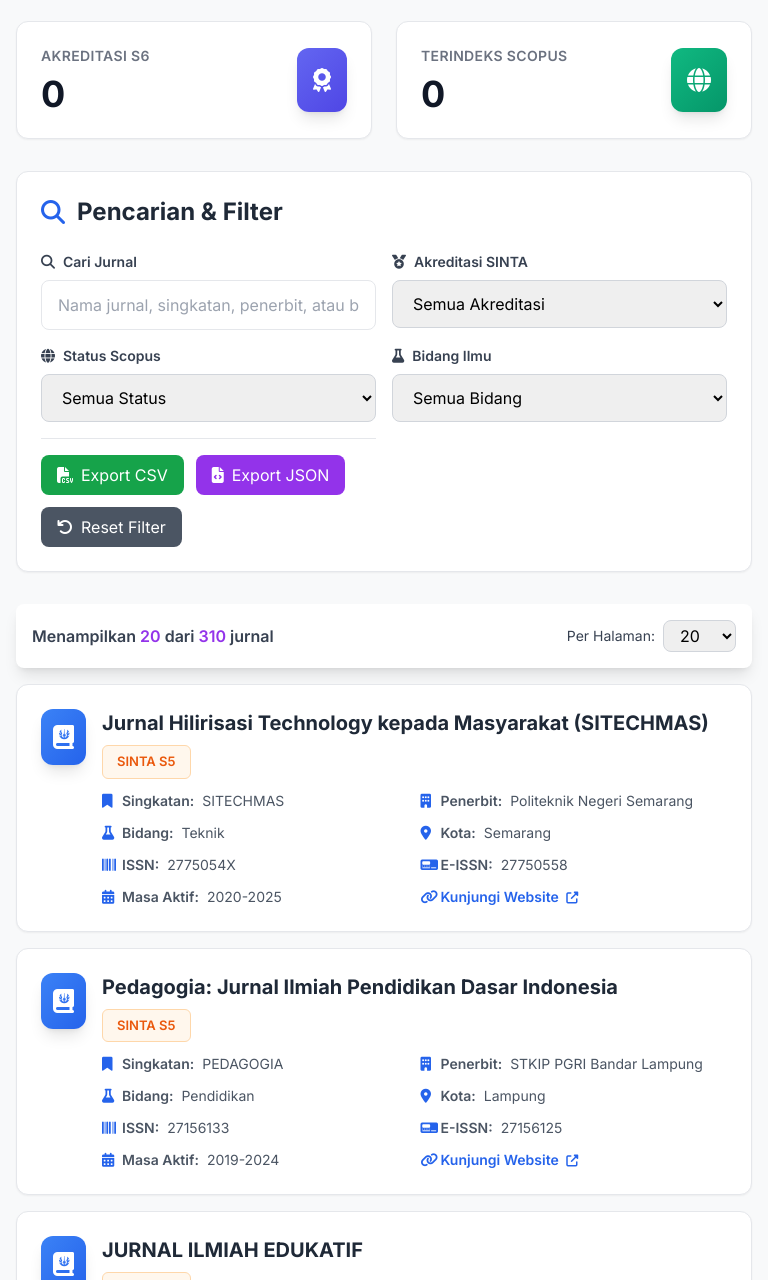
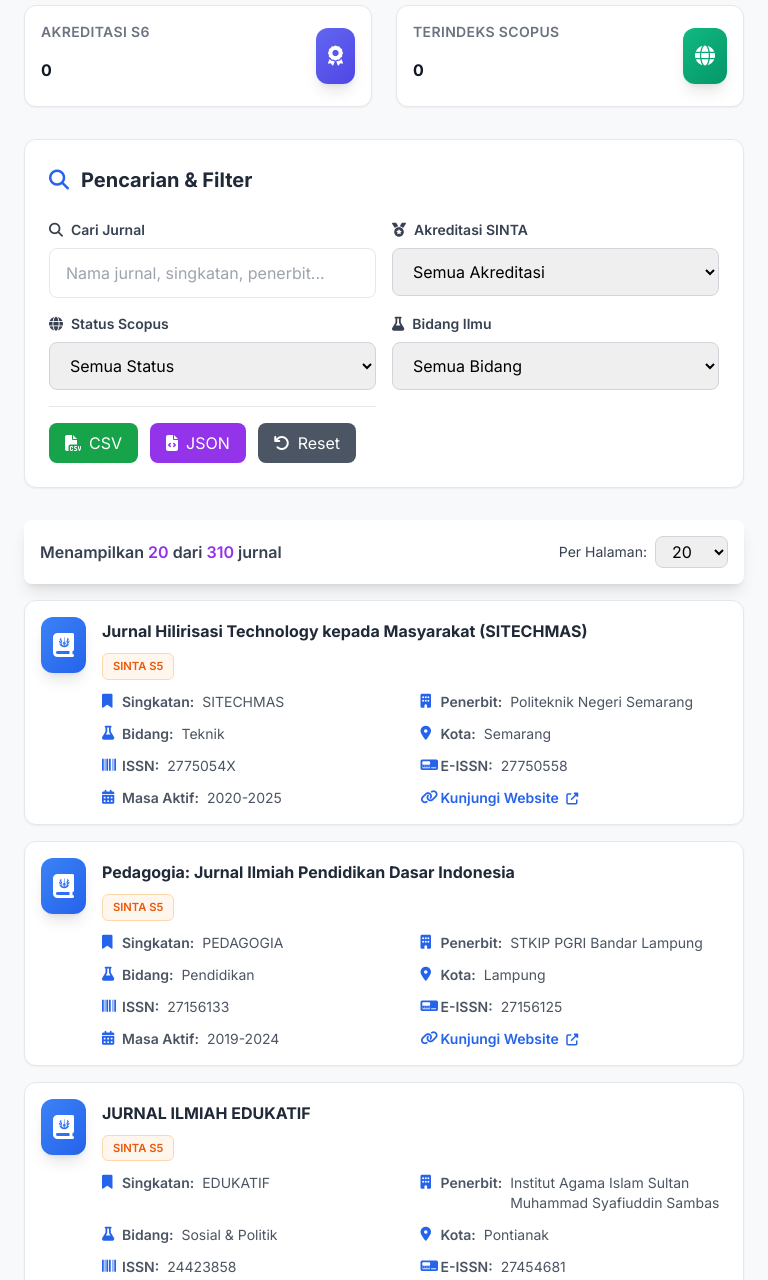
Before and after one commit to AdenSahwaludin/bivisualizer, a plain HTML site: page index.html in a window 768 px wide. Shown: the part 235-1515 px from the top of the page. Drawn offline with nearby package versions, Linux system fonts and the light colour scheme.

Commit message:
feat: Add mobile-friendly responsive design
- Add responsive CSS for mobile, tablet, and desktop
- Optimize typography scaling for smaller screens
- Make buttons and inputs touch-friendly
- Improve card layouts with text wrapping
- Stack layouts vertically on mobile
- Reduce chart heights on smaller screens
- Update all 3 pages (index, analytics, about)
- Optimize journal cards for mobile viewing

```diff
--- a/index.html
+++ b/index.html
@@ -149,10 +149,8 @@
         display: none;
       }
 
-      @media (max-width: 768px) {
-        .mobile-menu.active {
-          display: block;
-        }
+      .mobile-menu.active {
+        display: block;
       }
 
       /* Clean input styles */
@@ -170,6 +168,108 @@
         outline: none;
         border-color: #3b82f6;
         box-shadow: 0 0 0 3px rgba(59, 130, 246, 0.1);
+      }
+
+      /* Mobile Optimizations */
+      @media (max-width: 768px) {
+        /* Smaller text on mobile */
+        h1 {
+          font-size: 1.125rem !important;
+        }
+
+        h2 {
+          font-size: 1.25rem !important;
+        }
+
+        h3 {
+          font-size: 1rem !important;
+        }
+
+        /* Better spacing on mobile */
+        .container {
+          padding-left: 1rem !important;
+          padding-right: 1rem !important;
+        }
+
+        /* Stat cards stack nicely */
+        .stat-card {
+          margin-bottom: 1rem;
+        }
+
+        /* Make buttons full width on mobile */
+        .mobile-full-width {
+          width: 100%;
+        }
+
+        /* Better card padding on mobile */
+        .card-hover {
+          padding: 1rem !important;
+        }
+
+        /* Hide less important info on mobile */
+        .mobile-hide {
+          display: none;
+        }
+
+        /* Smaller badges on mobile */
+        .badge {
+          font-size: 0.7rem;
+          padding: 0.25rem 0.625rem;
+        }
+
+        /* Better table/grid layout on mobile */
+        .mobile-stack {
+          grid-template-columns: 1fr !important;
+        }
+
+        /* Hamburger menu */
+        .hamburger {
+          display: flex;
+          flex-direction: column;
+          cursor: pointer;
+          padding: 0.5rem;
+        }
+
+        .hamburger span {
+          width: 24px;
+          height: 2px;
+          background-color: #374151;
+          margin: 3px 0;
+          transition: 0.3s;
+        }
+
+        /* Icon sizes */
+        .stat-blue,
+        .stat-orange,
+        .stat-indigo,
+        .stat-green {
+          padding: 0.75rem !important;
+        }
+
+        .stat-blue i,
+        .stat-orange i,
+        .stat-indigo i,
+        .stat-green i {
+          font-size: 1.25rem !important;
+        }
+
+        /* Footer adjustments */
+        footer {
+          padding: 2rem 0 !important;
+        }
+
+        footer .grid {
+          grid-template-columns: 1fr !important;
+          gap: 2rem !important;
+        }
+      }
+
+      /* Tablet optimizations */
+      @media (min-width: 768px) and (max-width: 1024px) {
+        .container {
+          padding-left: 1.5rem !important;
+          padding-right: 1.5rem !important;
+        }
       }
     </style>
   </head>
@@ -335,35 +435,35 @@
 
       <!-- Search and Filter Section - Clean -->
       <div
-        class="bg-white rounded-xl shadow-sm border border-gray-200 p-6 mb-8"
+        class="bg-white rounded-xl shadow-sm border border-gray-200 p-4 md:p-6 mb-8"
       >
-        <h2 class="text-2xl font-bold text-gray-800 mb-6 flex items-center">
-          <i class="fas fa-search mr-3 text-blue-600"></i>
+        <h2 class="text-xl md:text-2xl font-bold text-gray-800 mb-4 md:mb-6 flex items-center">
+          <i class="fas fa-search mr-2 md:mr-3 text-blue-600"></i>
           Pencarian & Filter
         </h2>
 
-        <div class="grid grid-cols-1 md:grid-cols-2 lg:grid-cols-3 gap-4">
+        <div class="grid grid-cols-1 md:grid-cols-2 lg:grid-cols-3 gap-3 md:gap-4">
           <!-- Search -->
           <div class="lg:col-span-3">
-            <label class="block text-sm font-semibold text-gray-700 mb-2">
+            <label class="block text-xs md:text-sm font-semibold text-gray-700 mb-2">
               <i class="fas fa-search mr-2"></i>Cari Jurnal
             </label>
             <input
               type="text"
               id="searchInput"
-              placeholder="Nama jurnal, singkatan, penerbit, atau bidang ilmu..."
-              class="w-full px-4 py-3 border border-gray-300 rounded-lg focus:ring-2 focus:ring-purple-500 focus:border-transparent"
+              placeholder="Nama jurnal, singkatan, penerbit..."
+              class="w-full px-3 md:px-4 py-2.5 md:py-3 text-sm md:text-base border border-gray-300 rounded-lg focus:ring-2 focus:ring-purple-500 focus:border-transparent"
             />
           </div>
 
           <!-- Sinta Filter -->
           <div>
-            <label class="block text-sm font-semibold text-gray-700 mb-2">
+            <label class="block text-xs md:text-sm font-semibold text-gray-700 mb-2">
               <i class="fas fa-medal mr-2"></i>Akreditasi SINTA
             </label>
             <select
               id="sintaFilter"
-              class="w-full px-4 py-3 border border-gray-300 rounded-lg focus:ring-2 focus:ring-purple-500 focus:border-transparent"
+              class="w-full px-3 md:px-4 py-2.5 md:py-3 text-sm md:text-base border border-gray-300 rounded-lg focus:ring-2 focus:ring-purple-500 focus:border-transparent"
             >
               <option value="all">Semua Akreditasi</option>
               <option value="S5">S5</option>
@@ -373,12 +473,12 @@
 
           <!-- Scopus Filter -->
           <div>
-            <label class="block text-sm font-semibold text-gray-700 mb-2">
+            <label class="block text-xs md:text-sm font-semibold text-gray-700 mb-2">
               <i class="fas fa-globe mr-2"></i>Status Scopus
             </label>
             <select
               id="scopusFilter"
-              class="w-full px-4 py-3 border border-gray-300 rounded-lg focus:ring-2 focus:ring-purple-500 focus:border-transparent"
+              class="w-full px-3 md:px-4 py-2.5 md:py-3 text-sm md:text-base border border-gray-300 rounded-lg focus:ring-2 focus:ring-purple-500 focus:border-transparent"
             >
               <option value="all">Semua Status</option>
               <option value="indexed">Terindeks Scopus</option>
@@ -388,39 +488,39 @@
 
           <!-- Field Filter -->
           <div>
-            <label class="block text-sm font-semibold text-gray-700 mb-2">
+            <label class="block text-xs md:text-sm font-semibold text-gray-700 mb-2">
               <i class="fas fa-flask mr-2"></i>Bidang Ilmu
             </label>
             <select
               id="fieldFilter"
-              class="w-full px-4 py-3 border border-gray-300 rounded-lg focus:ring-2 focus:ring-purple-500 focus:border-transparent"
+              class="w-full px-3 md:px-4 py-2.5 md:py-3 text-sm md:text-base border border-gray-300 rounded-lg focus:ring-2 focus:ring-purple-500 focus:border-transparent"
             >
               <option value="all">Semua Bidang</option>
             </select>
           </div>
 
           <!-- Export Buttons -->
-          <div class="lg:col-span-3 flex flex-wrap gap-3 pt-4 border-t">
+          <div class="lg:col-span-3 flex flex-wrap gap-2 md:gap-3 pt-4 border-t">
             <button
               onclick="exportData('csv')"
-              class="flex items-center space-x-2 bg-green-600 text-white px-4 py-2 rounded-lg hover:bg-green-700 transition"
+              class="flex-1 md:flex-none flex items-center justify-center space-x-2 bg-green-600 text-white px-3 md:px-4 py-2 rounded-lg hover:bg-green-700 transition text-sm md:text-base"
             >
               <i class="fas fa-file-csv"></i>
-              <span>Export CSV</span>
+              <span>CSV</span>
             </button>
             <button
               onclick="exportData('json')"
-              class="flex items-center space-x-2 bg-purple-600 text-white px-4 py-2 rounded-lg hover:bg-purple-700 transition"
+              class="flex-1 md:flex-none flex items-center justify-center space-x-2 bg-purple-600 text-white px-3 md:px-4 py-2 rounded-lg hover:bg-purple-700 transition text-sm md:text-base"
             >
               <i class="fas fa-file-code"></i>
-              <span>Export JSON</span>
+              <span>JSON</span>
             </button>
             <button
               onclick="resetFilters()"
-              class="flex items-center space-x-2 bg-gray-600 text-white px-4 py-2 rounded-lg hover:bg-gray-700 transition"
+              class="flex-1 md:flex-none flex items-center justify-center space-x-2 bg-gray-600 text-white px-3 md:px-4 py-2 rounded-lg hover:bg-gray-700 transition text-sm md:text-base"
             >
               <i class="fas fa-undo"></i>
-              <span>Reset Filter</span>
+              <span>Reset</span>
             </button>
           </div>
         </div>
@@ -428,20 +528,20 @@
 
       <!-- Results Info -->
       <div
-        class="bg-white rounded-lg shadow-lg p-4 mb-4 flex flex-col md:flex-row items-center justify-between gap-4"
+        class="bg-white rounded-lg shadow-lg p-3 md:p-4 mb-4 flex flex-col md:flex-row items-center justify-between gap-3 md:gap-4"
       >
-        <div class="flex items-center space-x-4">
-          <span class="text-gray-700 font-semibold">
+        <div class="flex items-center space-x-2 md:space-x-4">
+          <span class="text-sm md:text-base text-gray-700 font-semibold text-center">
             Menampilkan
             <span class="text-purple-600" id="showingCount">0</span> dari
             <span class="text-purple-600" id="totalCount">0</span> jurnal
           </span>
         </div>
         <div class="flex items-center space-x-2">
-          <label class="text-sm text-gray-700">Per Halaman:</label>
+          <label class="text-xs md:text-sm text-gray-700">Per Halaman:</label>
           <select
             id="perPageSelect"
-            class="px-3 py-1 border border-gray-300 rounded-lg focus:ring-2 focus:ring-purple-500"
+            class="px-2 md:px-3 py-1 text-sm md:text-base border border-gray-300 rounded-lg focus:ring-2 focus:ring-purple-500"
           >
             <option value="10">10</option>
             <option value="20" selected>20</option>
@@ -474,29 +574,29 @@
       <!-- Pagination -->
       <div
         id="pagination"
-        class="hidden bg-white rounded-lg shadow-lg p-4 mt-6"
+        class="hidden bg-white rounded-lg shadow-lg p-3 md:p-4 mt-6"
       >
         <div
-          class="flex flex-col md:flex-row items-center justify-between space-y-4 md:space-y-0"
+          class="flex flex-col md:flex-row items-center justify-between space-y-3 md:space-y-0"
         >
-          <div class="text-gray-700">
+          <div class="text-sm md:text-base text-gray-700 text-center">
             Halaman <span class="font-semibold" id="currentPage">1</span> dari
             <span class="font-semibold" id="totalPages">1</span>
           </div>
-          <div class="flex space-x-2">
+          <div class="flex space-x-2 w-full md:w-auto">
             <button
               id="prevBtn"
               onclick="previousPage()"
-              class="px-4 py-2 bg-purple-600 text-white rounded-lg transition hover:bg-purple-700"
+              class="flex-1 md:flex-none px-3 md:px-4 py-2 text-sm md:text-base bg-purple-600 text-white rounded-lg transition hover:bg-purple-700"
             >
-              <i class="fas fa-chevron-left"></i> Previous
+              <i class="fas fa-chevron-left"></i> <span class="hidden sm:inline">Previous</span><span class="sm:hidden">Prev</span>
             </button>
             <button
               id="nextBtn"
               onclick="nextPage()"
-              class="px-4 py-2 bg-purple-600 text-white rounded-lg transition hover:bg-purple-700"
+              class="flex-1 md:flex-none px-3 md:px-4 py-2 text-sm md:text-base bg-purple-600 text-white rounded-lg transition hover:bg-purple-700"
             >
-              Next <i class="fas fa-chevron-right"></i>
+              <span class="hidden sm:inline">Next</span><span class="sm:hidden">Next</span> <i class="fas fa-chevron-right"></i>
             </button>
           </div>
         </div>
@@ -504,19 +604,19 @@
     </div>
 
     <!-- Footer - Clean Design -->
-    <footer class="bg-gray-800 text-white py-12 mt-16">
+    <footer class="bg-gray-800 text-white py-8 md:py-12 mt-12 md:mt-16">
       <div class="container mx-auto px-4">
-        <div class="grid grid-cols-1 md:grid-cols-3 gap-8 mb-8">
+        <div class="grid grid-cols-1 md:grid-cols-3 gap-6 md:gap-8 mb-6 md:mb-8">
           <div>
-            <div class="flex items-center space-x-3 mb-4">
+            <div class="flex items-center space-x-3 mb-3 md:mb-4">
               <div
                 class="w-10 h-10 bg-blue-500 rounded-lg flex items-center justify-center"
               >
                 <i class="fas fa-book-open text-white"></i>
               </div>
-              <h3 class="text-xl font-bold">Jurnal Visualizer</h3>
+              <h3 class="text-lg md:text-xl font-bold">Jurnal Visualizer</h3>
             </div>
-            <p class="text-gray-400 text-sm">
+            <p class="text-gray-400 text-xs md:text-sm">
               Platform visualisasi database jurnal ilmiah Indonesia dengan
               akreditasi SINTA S5 & S6.
             </p>
@@ -551,7 +651,7 @@
         </div>
         <div class="border-t border-gray-700 pt-8 text-center">
           <p class="text-gray-400 text-sm">
-            © 2024 Jurnal Visualizer. All rights reserved.
+            © 2025 Jurnal Visualizer. All rights reserved.
           </p>
         </div>
       </div>
--- a/js/app.js
+++ b/js/app.js
@@ -208,18 +208,18 @@ function createJournalCard(journal) {
   const sintaBadgeClass = journal.Sinta === "S5" ? "badge-s5" : "badge-s6";
 
   return `
-        <div class="bg-white rounded-xl shadow-sm border border-gray-200 p-6 card-hover">
+        <div class="bg-white rounded-xl shadow-sm border border-gray-200 p-4 md:p-6 card-hover">
             <div class="flex flex-col lg:flex-row lg:items-start lg:justify-between">
                 <div class="flex-1">
-                    <div class="flex items-start space-x-4">
-                        <div class="bg-gradient-to-br from-blue-500 to-blue-600 rounded-xl p-3 flex-shrink-0 shadow-lg">
-                            <i class="fas fa-journal-whills text-white text-2xl"></i>
+                    <div class="flex items-start space-x-3 md:space-x-4">
+                        <div class="bg-gradient-to-br from-blue-500 to-blue-600 rounded-xl p-2 md:p-3 flex-shrink-0 shadow-lg">
+                            <i class="fas fa-journal-whills text-white text-lg md:text-2xl"></i>
                         </div>
-                        <div class="flex-1">
-                            <h3 class="text-xl font-bold text-gray-800 mb-2">${
+                        <div class="flex-1 min-w-0">
+                            <h3 class="text-base md:text-xl font-bold text-gray-800 mb-2 break-words">${
                               journal["Nama Jurnal"] || "-"
                             }</h3>
-                            <div class="flex flex-wrap gap-2 mb-3">
+                            <div class="flex flex-wrap gap-1.5 md:gap-2 mb-3">
                                 <span class="badge ${sintaBadgeClass}">SINTA ${
     journal.Sinta || "-"
   }</span>
@@ -230,56 +230,58 @@ function createJournalCard(journal) {
                                 }
                             </div>
 
-                            <div class="grid grid-cols-1 md:grid-cols-2 gap-3 text-sm">
-                                <div class="flex items-center text-gray-600">
-                                    <i class="fas fa-bookmark w-5 text-blue-600"></i>
-                                    <span class="font-semibold mr-2">Singkatan:</span>
-                                    <span>${
+                            <div class="grid grid-cols-1 md:grid-cols-2 gap-2 md:gap-3 text-xs md:text-sm">
+                                <div class="flex items-start text-gray-600">
+                                    <i class="fas fa-bookmark w-4 md:w-5 text-blue-600 mt-0.5 flex-shrink-0"></i>
+                                    <span class="font-semibold mr-1 md:mr-2">Singkatan:</span>
+                                    <span class="break-words min-w-0">${
                                       journal["Singkatan Nama Jurnal"] || "-"
                                     }</span>
                                 </div>
-                                <div class="flex items-center text-gray-600">
-                                    <i class="fas fa-building w-5 text-blue-600"></i>
-                                    <span class="font-semibold mr-2">Penerbit:</span>
-                                    <span>${journal.Penerbit || "-"}</span>
+                                <div class="flex items-start text-gray-600">
+                                    <i class="fas fa-building w-4 md:w-5 text-blue-600 mt-0.5 flex-shrink-0"></i>
+                                    <span class="font-semibold mr-1 md:mr-2">Penerbit:</span>
+                                    <span class="break-words min-w-0">${journal.Penerbit || "-"}</span>
                                 </div>
-                                <div class="flex items-center text-gray-600">
-                                    <i class="fas fa-flask w-5 text-blue-600"></i>
-                                    <span class="font-semibold mr-2">Bidang:</span>
-                                    <span>${
+                                <div class="flex items-start text-gray-600">
+                                    <i class="fas fa-flask w-4 md:w-5 text-blue-600 mt-0.5 flex-shrink-0"></i>
+                                    <span class="font-semibold mr-1 md:mr-2">Bidang:</span>
+                                    <span class="break-words min-w-0">${
                                       journal["Bidang Ilmu"] || "-"
                                     }</span>
                                 </div>
-                                <div class="flex items-center text-gray-600">
-                                    <i class="fas fa-map-marker-alt w-5 text-blue-600"></i>
-                                    <span class="font-semibold mr-2">Kota:</span>
-                                    <span>${
+                                <div class="flex items-start text-gray-600">
+                                    <i class="fas fa-map-marker-alt w-4 md:w-5 text-blue-600 mt-0.5 flex-shrink-0"></i>
+                                    <span class="font-semibold mr-1 md:mr-2">Kota:</span>
+                                    <span class="break-words min-w-0">${
                                       journal["Kota Terbit"] || "-"
                                     }</span>
                                 </div>
-                                <div class="flex items-center text-gray-600">
-                                    <i class="fas fa-barcode w-5 text-blue-600"></i>
-                                    <span class="font-semibold mr-2">ISSN:</span>
-                                    <span>${journal.ISSN || "-"}</span>
+                                <div class="flex items-start text-gray-600">
+                                    <i class="fas fa-barcode w-4 md:w-5 text-blue-600 mt-0.5 flex-shrink-0"></i>
+                                    <span class="font-semibold mr-1 md:mr-2">ISSN:</span>
+                                    <span class="break-all">${journal.ISSN || "-"}</span>
                                 </div>
-                                <div class="flex items-center text-gray-600">
-                                    <i class="fas fa-digital-tachograph w-5 text-blue-600"></i>
-                                    <span class="font-semibold mr-2">E-ISSN:</span>
-                                    <span>${journal["E ISSN"] || "-"}</span>
+                                <div class="flex items-start text-gray-600">
+                                    <i class="fas fa-digital-tachograph w-4 md:w-5 text-blue-600 mt-0.5 flex-shrink-0"></i>
+                                    <span class="font-semibold mr-1 md:mr-2">E-ISSN:</span>
+                                    <span class="break-all">${journal["E ISSN"] || "-"}</span>
                                 </div>
-                                <div class="flex items-center text-gray-600">
-                                    <i class="fas fa-calendar-alt w-5 text-blue-600"></i>
-                                    <span class="font-semibold mr-2">Masa Aktif:</span>
-                                    <span>${
+                                <div class="flex items-start text-gray-600">
+                                    <i class="fas fa-calendar-alt w-4 md:w-5 text-blue-600 mt-0.5 flex-shrink-0"></i>
+                                    <span class="font-semibold mr-1 md:mr-2">Masa Aktif:</span>
+                                    <span class="break-words min-w-0">${
                                       journal["Masa aktif Sinta"] || "-"
                                     }</span>
                                 </div>
-                                <div class="flex items-center text-gray-600">
-                                    <i class="fas fa-link w-5 text-blue-600"></i>
+                                <div class="flex items-start text-gray-600">
+                                    <i class="fas fa-link w-4 md:w-5 text-blue-600 mt-0.5 flex-shrink-0"></i>
                                     ${
                                       journal["Link Jurnal"]
-                                        ? `<a href="${journal["Link Jurnal"]}" target="_blank" class="text-blue-600 hover:text-blue-800 font-semibold transition-colors">
-                                            Kunjungi Website <i class="fas fa-external-link-alt ml-1 text-xs"></i>
+                                        ? `<a href="${journal["Link Jurnal"]}" target="_blank" class="text-blue-600 hover:text-blue-800 font-semibold transition-colors break-all">
+                                            <span class="hidden md:inline">Kunjungi Website</span>
+                                            <span class="md:hidden">Website</span>
+                                            <i class="fas fa-external-link-alt ml-1 text-xs"></i>
                                         </a>`
                                         : "<span>-</span>"
                                     }
```
Also changed, not shown: about.html (+41 -1 lines), analytics.html (+28 -1 lines), VISUAL_GUIDE.txt (added), 2 other files.
